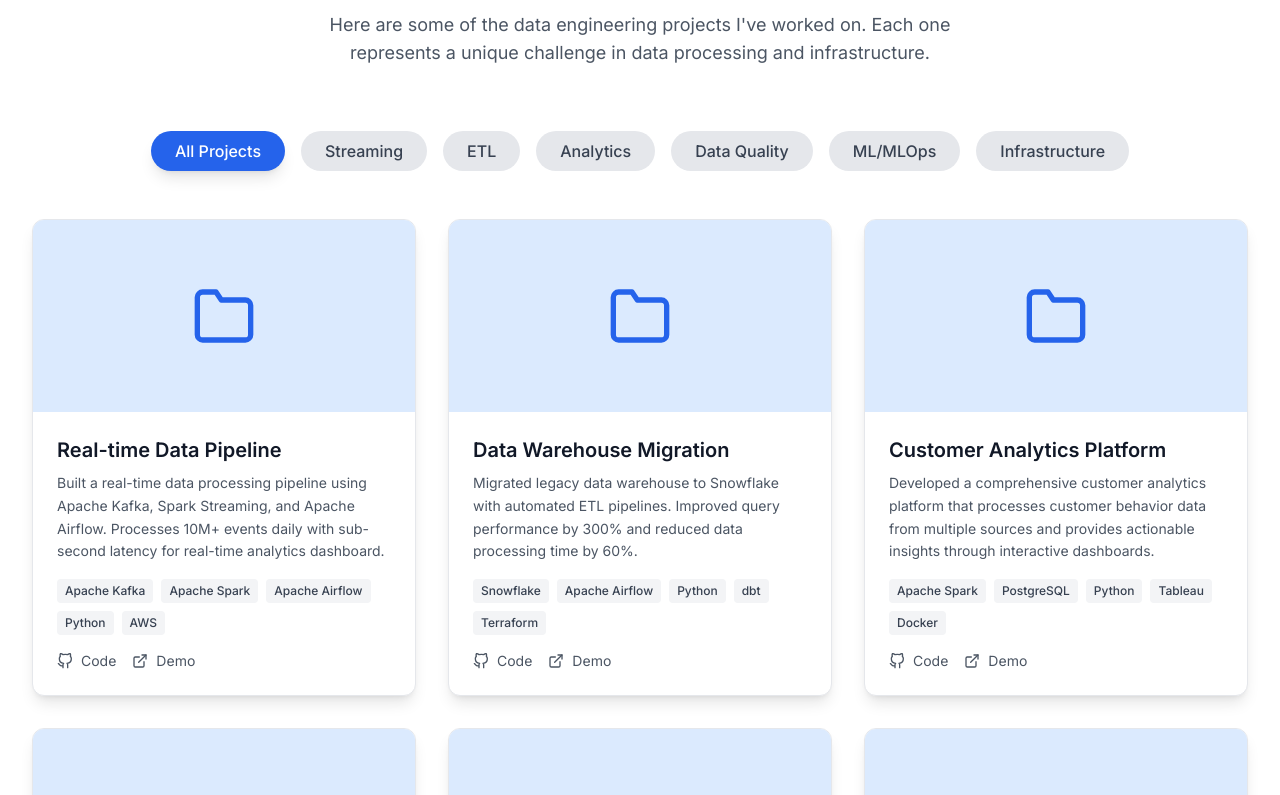
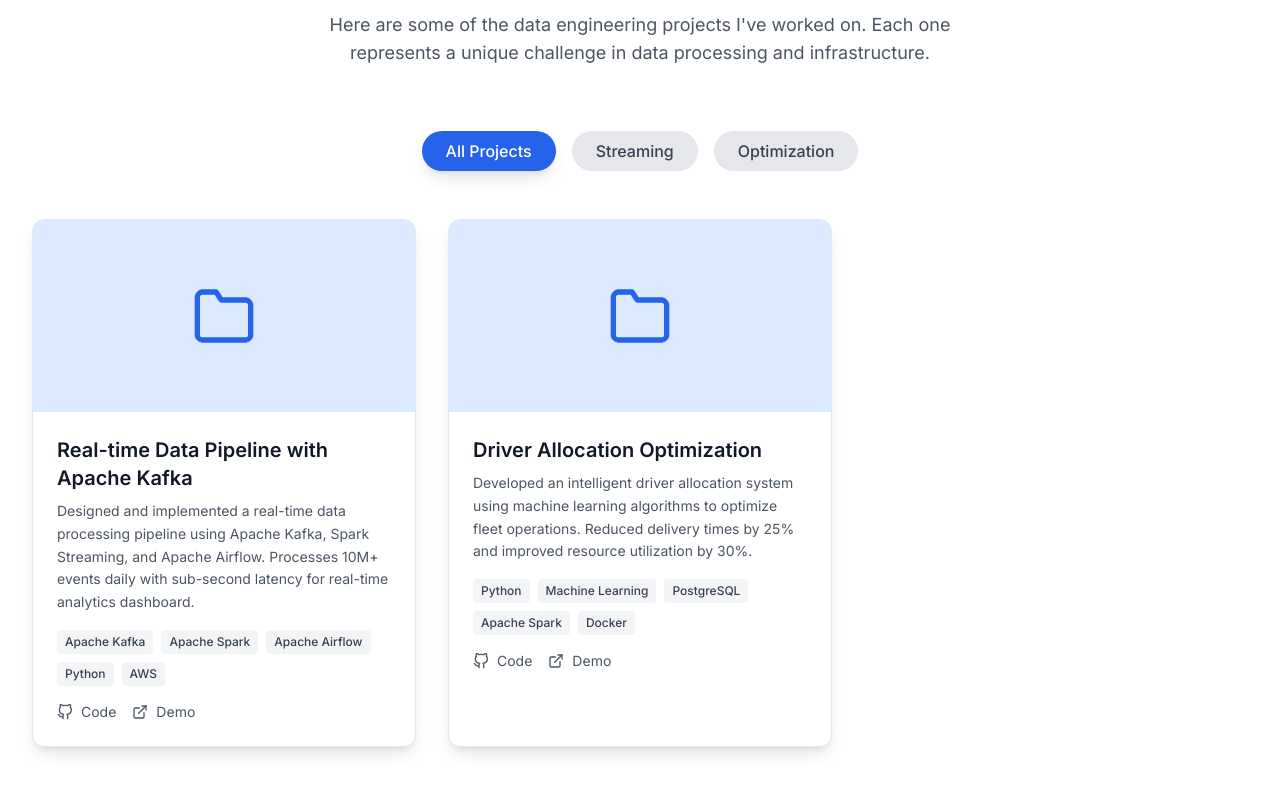
Before and after one commit to sanjaydp/sanjaydp-portfolio, a React (Vite) app: page / in a window 1280 px wide. Shown: the part 2545-3340 px from the top of the page. Built offline with nearby package versions, Linux system fonts and the light colour scheme.

Commit message:
Update portfolio with real resume info, projects, and certifications

```diff
--- a/src/components/Projects.jsx
+++ b/src/components/Projects.jsx
@@ -7,80 +7,32 @@ const Projects = () => {
   const projects = [
     {
       id: 1,
-      title: 'Real-time Data Pipeline',
-      description: 'Built a real-time data processing pipeline using Apache Kafka, Spark Streaming, and Apache Airflow. Processes 10M+ events daily with sub-second latency for real-time analytics dashboard.',
+      title: 'Real-time Data Pipeline with Apache Kafka',
+      description: 'Designed and implemented a real-time data processing pipeline using Apache Kafka, Spark Streaming, and Apache Airflow. Processes 10M+ events daily with sub-second latency for real-time analytics dashboard.',
       image: '/api/placeholder/600/400',
       category: 'streaming',
       technologies: ['Apache Kafka', 'Apache Spark', 'Apache Airflow', 'Python', 'AWS'],
-      github: 'https://github.com/yourusername/realtime-pipeline',
+      github: 'https://github.com/sanjaydp/realtime-pipeline',
       live: 'https://pipeline-demo.vercel.app',
       featured: true
     },
     {
       id: 2,
-      title: 'Data Warehouse Migration',
-      description: 'Migrated legacy data warehouse to Snowflake with automated ETL pipelines. Improved query performance by 300% and reduced data processing time by 60%.',
+      title: 'Driver Allocation Optimization',
+      description: 'Developed an intelligent driver allocation system using machine learning algorithms to optimize fleet operations. Reduced delivery times by 25% and improved resource utilization by 30%.',
       image: '/api/placeholder/600/400',
-      category: 'etl',
-      technologies: ['Snowflake', 'Apache Airflow', 'Python', 'dbt', 'Terraform'],
-      github: 'https://github.com/yourusername/warehouse-migration',
-      live: 'https://migration-demo.vercel.app',
+      category: 'optimization',
+      technologies: ['Python', 'Machine Learning', 'PostgreSQL', 'Apache Spark', 'Docker'],
+      github: 'https://github.com/sanjaydp/driver-allocation',
+      live: 'https://driver-allocation-demo.vercel.app',
       featured: true
-    },
-    {
-      id: 3,
-      title: 'Customer Analytics Platform',
-      description: 'Developed a comprehensive customer analytics platform that processes customer behavior data from multiple sources and provides actionable insights through interactive dashboards.',
-      image: '/api/placeholder/600/400',
-      category: 'analytics',
-      technologies: ['Apache Spark', 'PostgreSQL', 'Python', 'Tableau', 'Docker'],
-      github: 'https://github.com/yourusername/customer-analytics',
-      live: 'https://analytics-demo.vercel.app',
-      featured: false
-    },
-    {
-      id: 4,
-      title: 'Data Quality Framework',
-      description: 'Implemented a comprehensive data quality framework with automated testing, monitoring, and alerting. Ensures 99.9% data accuracy across all pipelines.',
-      image: '/api/placeholder/600/400',
-      category: 'quality',
-      technologies: ['Great Expectations', 'Apache Airflow', 'Python', 'Grafana', 'Slack'],
-      github: 'https://github.com/yourusername/data-quality',
-      live: 'https://quality-demo.vercel.app',
-      featured: false
-    },
-    {
-      id: 5,
-      title: 'ML Feature Store',
-      description: 'Built a feature store for machine learning models using Redis and PostgreSQL. Enables real-time feature serving and offline feature engineering for ML pipelines.',
-      image: '/api/placeholder/600/400',
-      category: 'ml',
-      technologies: ['Redis', 'PostgreSQL', 'Python', 'FastAPI', 'Docker'],
-      github: 'https://github.com/yourusername/feature-store',
-      live: 'https://featurestore-demo.vercel.app',
-      featured: false
-    },
-    {
-      id: 6,
-      title: 'Data Lake Architecture',
-      description: 'Designed and implemented a data lake architecture on AWS S3 with Apache Hudi for ACID transactions. Supports both batch and streaming data processing.',
-      image: '/api/placeholder/600/400',
-      category: 'infrastructure',
-      technologies: ['AWS S3', 'Apache Hudi', 'Apache Spark', 'Terraform', 'Python'],
-      github: 'https://github.com/yourusername/data-lake',
-      live: 'https://datalake-demo.vercel.app',
-      featured: false
     }
   ]
 
   const filters = [
     { id: 'all', name: 'All Projects' },
     { id: 'streaming', name: 'Streaming' },
-    { id: 'etl', name: 'ETL' },
-    { id: 'analytics', name: 'Analytics' },
-    { id: 'quality', name: 'Data Quality' },
-    { id: 'ml', name: 'ML/MLOps' },
-    { id: 'infrastructure', name: 'Infrastructure' }
+    { id: 'optimization', name: 'Optimization' }
   ]
 
   const filteredProjects = activeFilter === 'all'
@@ -200,7 +152,7 @@ const Projects = () => {
         {/* View More Projects */}
         <div className="text-center mt-12">
           <a
-            href="https://github.com/yourusername"
+            href="https://github.com/sanjaydp"
             target="_blank"
             rel="noopener noreferrer"
             className="btn-primary inline-flex items-center space-x-2"
```
